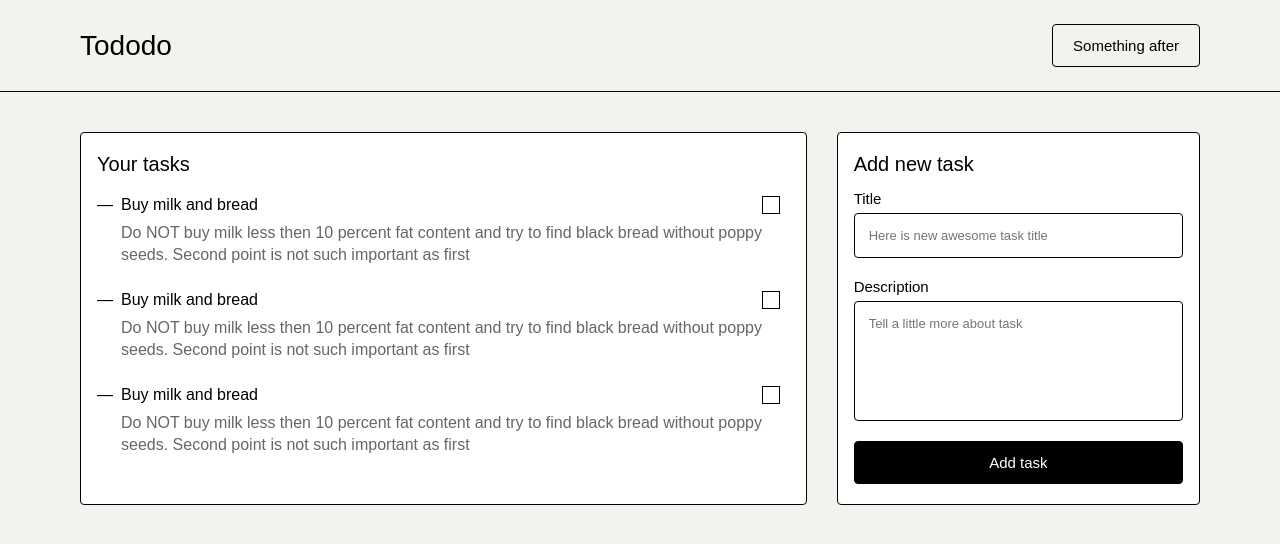
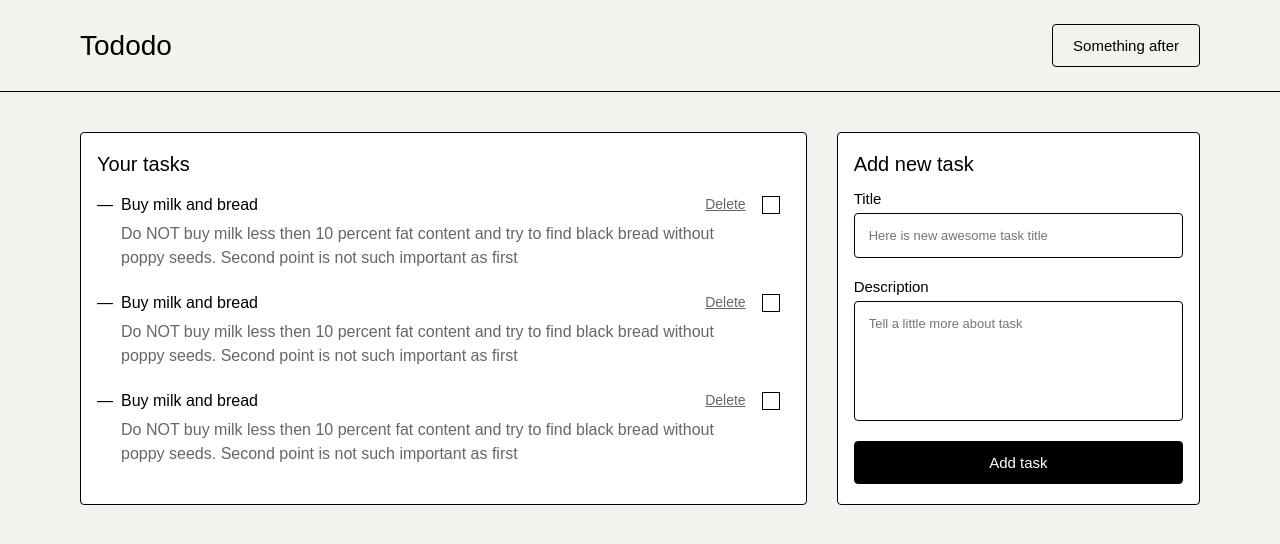
Before and after one commit to Azatyk/tododo, a Vue app: page /tasks in a window 1280 px wide. Shown: the top 544 px of the page. Built offline with nearby package versions, Linux system fonts and the light colour scheme; a web font is replaced by a local one.

Commit message:
feat: add common link button and implement delete task button

```diff
--- /dev/null
+++ b/src/common/components/common-link-button.vue
@@ -0,0 +1,25 @@
+<template>
+  <button class="common-link-button">
+    <slot></slot>
+  </button>
+</template>
+
+<style scoped>
+.common-link-button {
+  padding: 0;
+  box-sizing: border-box;
+  color: var(--dark-color);
+  font-size: 14px;
+  text-decoration: underline;
+  border: none;
+  outline: none;
+  background: transparent;
+  cursor: pointer;
+  opacity: 0.6;
+  transition: 150ms ease-in-out;
+}
+
+.common-link-button:hover {
+  opacity: 1;
+}
+</style>
--- a/src/modules/tasks/components/tasks-list/components/task-card/task-card.vue
+++ b/src/modules/tasks/components/tasks-list/components/task-card/task-card.vue
@@ -1,6 +1,7 @@
 <script lang="ts" setup>
 import { ref } from 'vue'
 import commonCheckbox from '@/common/components/common-checkbox.vue'
+import commonLinkButton from '@/common/components/common-link-button.vue'
 
 defineProps({
   uniqueKey: {
@@ -17,6 +18,7 @@ const taskCompleted = ref(false)
     <div class="task-card__row">
       <h3 class="task-card__heading">Buy milk and bread</h3>
       <div class="task-card__actions">
+        <common-link-button class="task-card__action">Delete</common-link-button>
         <common-checkbox v-model="taskCompleted" :unique-key="uniqueKey" />
       </div>
     </div>
@@ -61,12 +63,18 @@ const taskCompleted = ref(false)
 
 .task-card__actions {
   margin-right: 10px;
+  display: flex;
+  align-items: flex-start;
+}
+
+.task-card__action {
+  margin-right: 16px;
 }
 
 .task-card__description {
-  width: 100%;
+  width: calc(100% - 50px);
   color: var(--dark-color);
-  line-height: 1.4;
+  line-height: 1.5;
   font-weight: 300;
   opacity: 0.6;
 }
```
